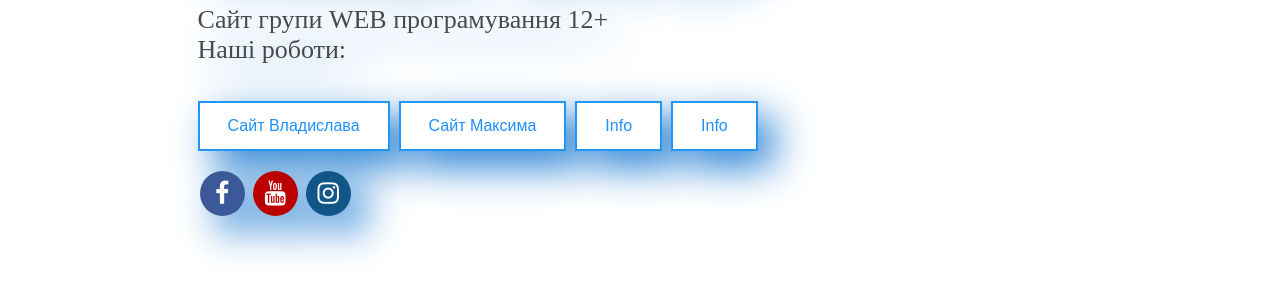
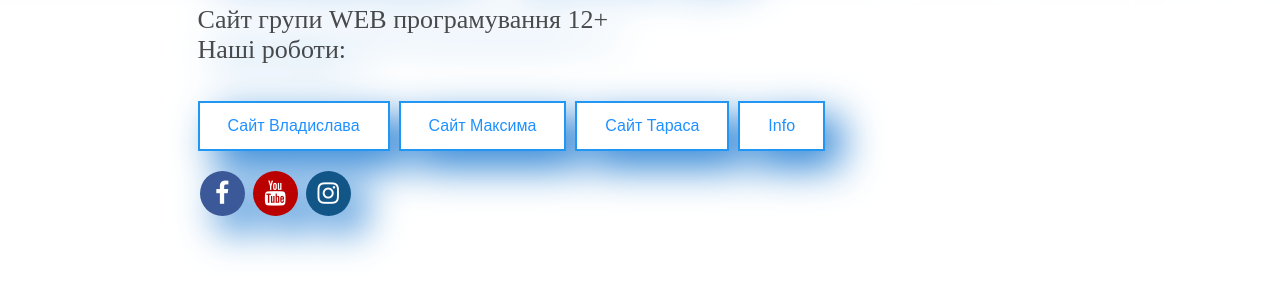
Before and after one commit to abaku/dytiachykrai_gr1, a plain HTML site: page index.html in a window 1280 px wide. Shown: the part 316-612 px from the top of the page. Drawn offline with Linux system fonts and the light colour scheme.

Commit message:
тарас оновлення

```diff
--- a/index.html
+++ b/index.html
@@ -16,7 +16,7 @@
   <div>
     <button class="btn info" onclick="document.location='https://vlad-prog-pixel.github.io/123'">Сайт Владислава</button>
     <button class="btn info" onclick="document.location='https://maksum37.github.io/sajt1'">Сайт Максима</button>
-    <button class="btn info">Info</button>
+    <button class="btn info" onclick="document.location='https://taras77bf.github.io/football/index.html'">Сайт Тараса</button>
     <button class="btn info">Info</button>
     <br>
   </div>
```
